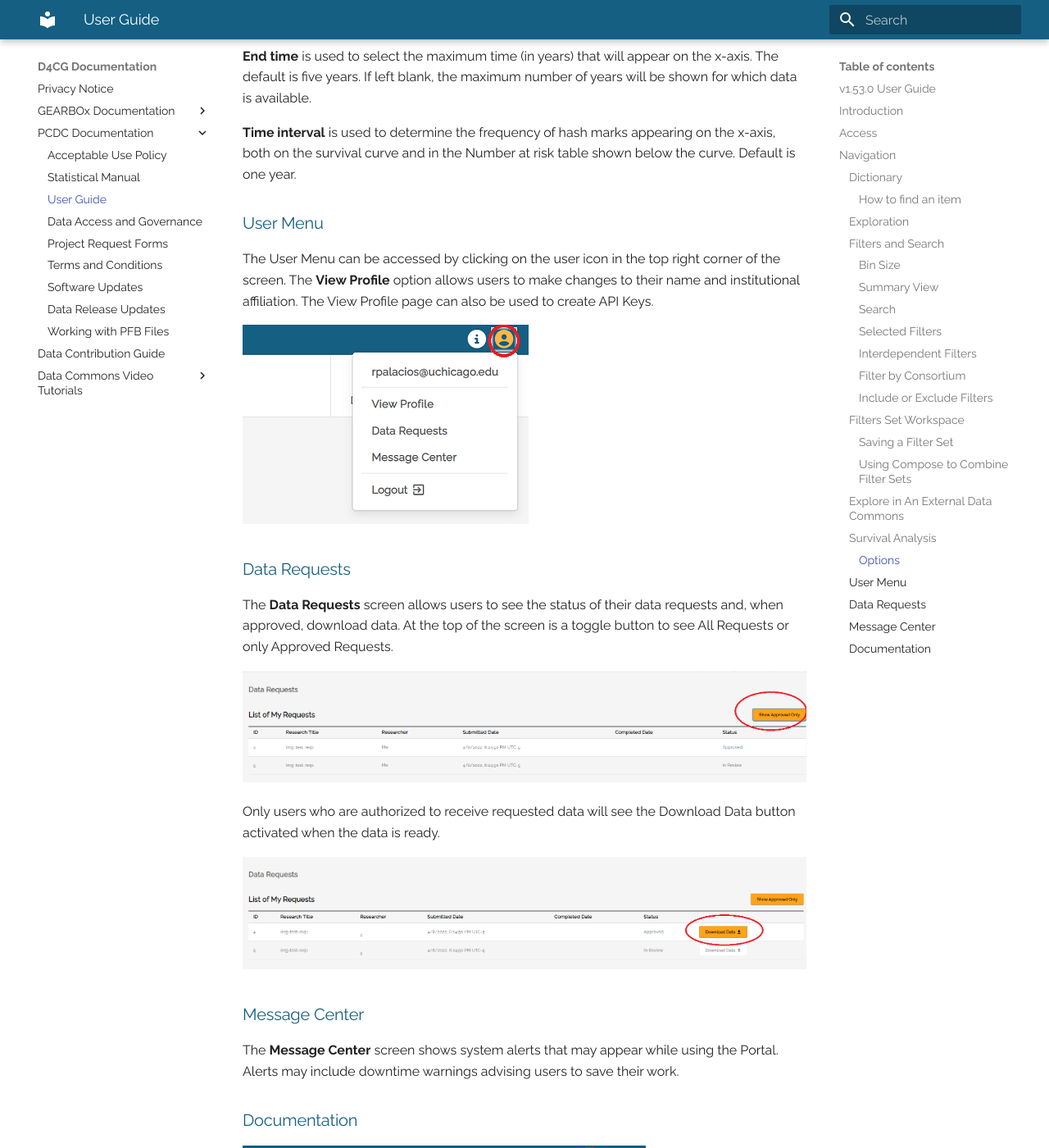
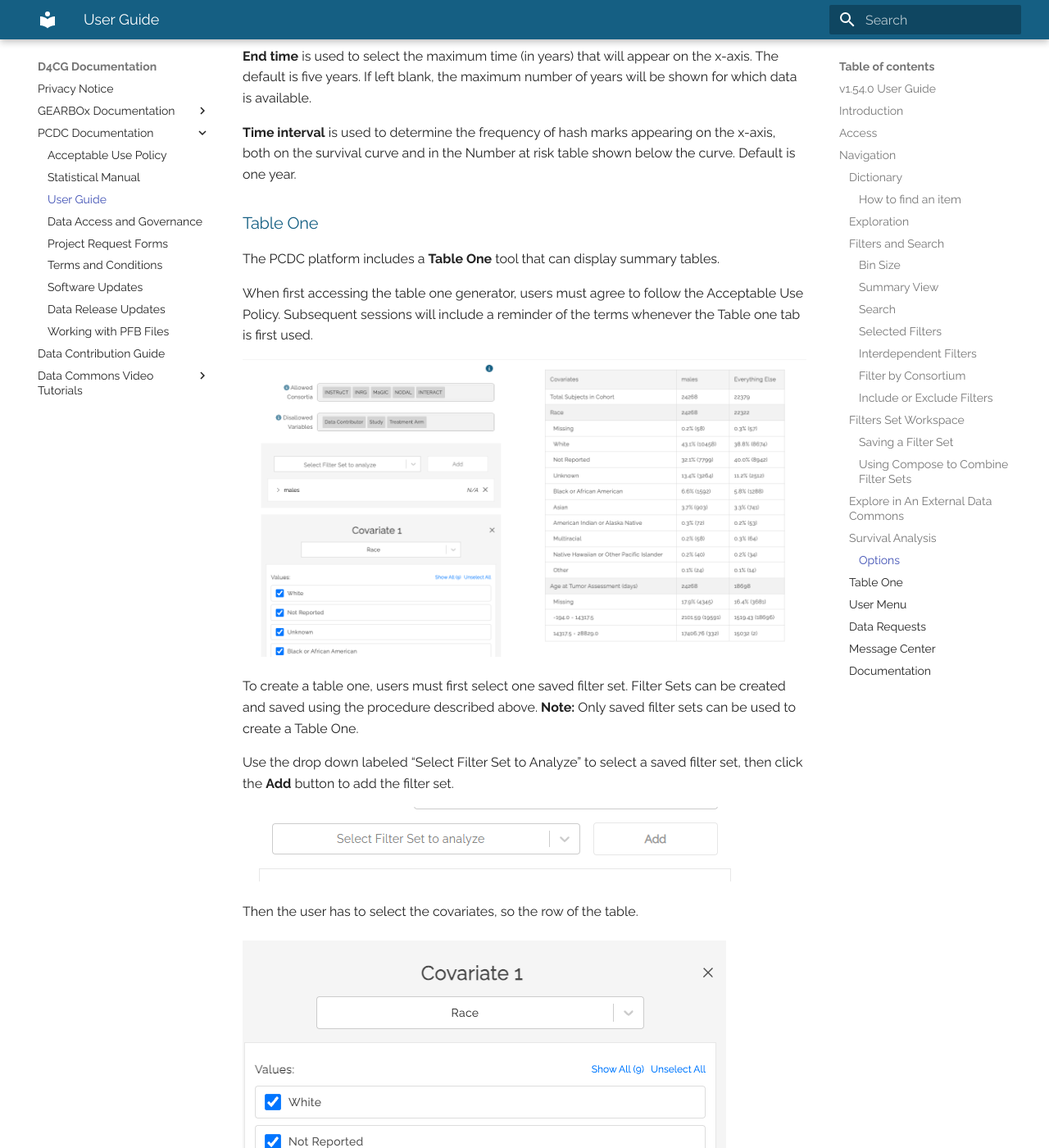
Before and after one commit to chicagopcdc/docs.pedscommons.org, an MkDocs documentation site: the page built from docs/DataPortalUserGuide.md, in a window 1280 px wide and 1400 px high, scrolled down 21332 px. Shown: the whole window at 82% size. Built offline with MkDocs 1.6.1 and Material for MkDocs 9.7.7, drawn with Linux system fonts in a browser that asks for light colours; some of the changed text lies outside the part shown.

```diff
--- a/docs/DataPortalUserGuide.md
+++ b/docs/DataPortalUserGuide.md
@@ -1,7 +1,7 @@
 ![Logo](img/PcdcLogo.png)
 
 # Pediatric Cancer Data Commons<br> Data Portal User Guide
-###### v1.53.0 User Guide
+###### v1.54.0 User Guide
 ## Introduction
 
 The Pediatric Cancer Data Commons (PCDC) brings together clinical, genomic, and imaging data from institutions around the world that are working to transform pediatric cancer research and outcomes. Headquartered at the University of Chicago, the PCDC works with international leaders in pediatric cancers and the US National Cancer Institute to develop and apply uniform data standards, facilitating the collection, combination, and analysis of data from many different sources.
@@ -324,6 +324,30 @@ The **Survival type** drop down can be used to select Overall or Event-Free surv
 <!-- ### Query
 The **Query** page is used to create queries using the GraphiQL tool. (additional information to be provided in a future release of the User Guide). -->
 
+### Table One
+
+The PCDC platform includes a **Table One** tool that can display summary tables.
+
+When first accessing the table one generator, users must agree to follow the Acceptable Use Policy. Subsequent sessions will include a reminder of the terms whenever the Table one tab is first used.
+
+
+![Table One](img/table_1_1.png)
+
+To create a table one, users must first select one saved filter set. Filter Sets can be created and saved using the procedure described above. **Note:** Only saved filter sets can be used to create a Table One.
+
+Use the drop down labeled “Select Filter Set to Analyze” to select a saved filter set, then click the **Add** button to add the filter set.
+
+
+![Table One](img/image38.png)
+
+Then the user has to select the covariates, so the row of the table.
+
+![Table One](img/table_1_2.png)
+![Table One](img/table_1_3.png)
+
+Once selected, users can see the table one by hitting the **Apply** button at the bottom of the screen. Note: When changes are made to filter sets that are currently selected for the table one, users must hit the Apply button after editing to see the changes reflected in the table.
+
+
 ### User Menu
 The User Menu can be accessed by clicking on the user icon in the top right corner of the screen. The **View Profile** option allows users to make changes to their name and institutional affiliation. The View Profile page can also be used to create API Keys.
 
```
Also changed, not shown: docs/SoftwareUpdates.md (+1 -0 lines), docs/img/table_1_1.png (added), docs/img/table_1_2.png (added), docs/img/table_1_3.png (added).
